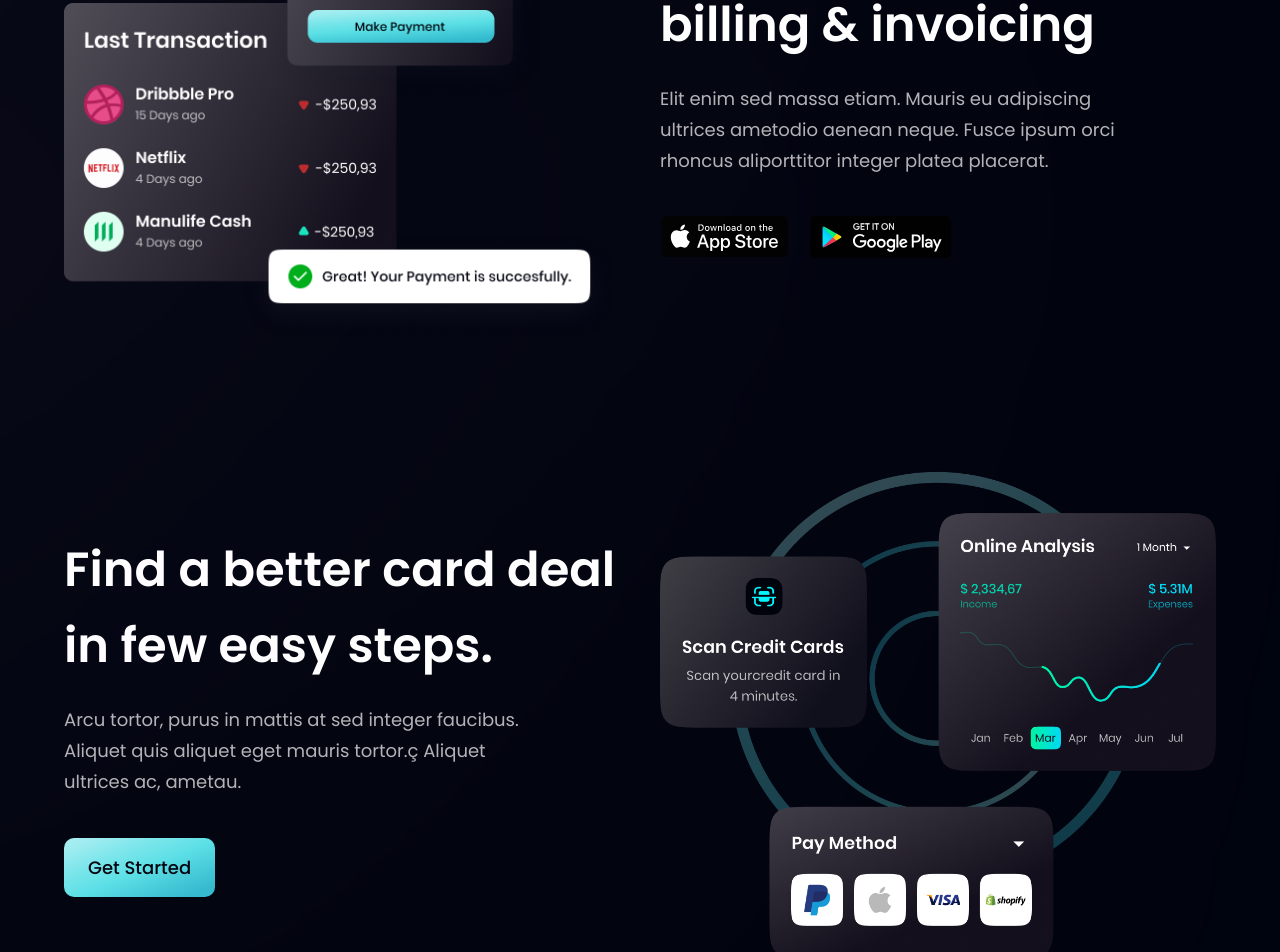
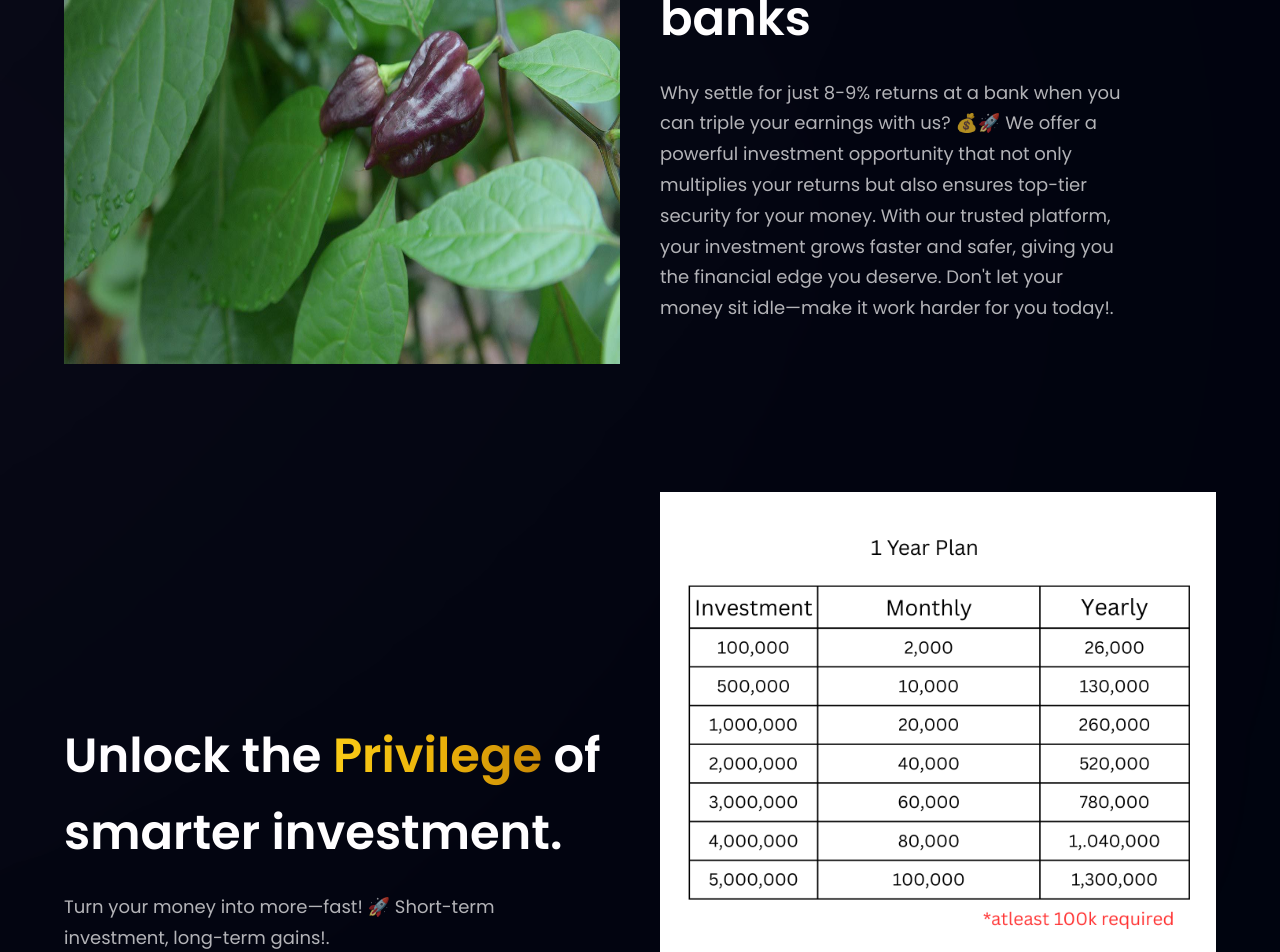
Before and after one commit to thisalchandupa/PowerhandsPlantation, a React (Vite) app: page / in a window 1280 px wide. Shown: the part 1848-2800 px from the top of the page. Built offline with nearby package versions, Linux system fonts and the light colour scheme.

Commit message:
More details added

```diff
--- a/src/assets/index.js
+++ b/src/assets/index.js
@@ -24,6 +24,8 @@ import people01 from "./people01.png";
 import people02 from "./people02.png";
 import people03 from "./people03.png";
 import vanilla from "./vanilla.png";
+import Invest from "./Invest.png";
+import Crop from "./crop.jpg";
 
 export {
   airbnb,
@@ -52,4 +54,6 @@ export {
   people02,
   people03,
   vanilla,
+  Invest,
+  Crop,
 };
--- a/src/components/Billing.jsx
+++ b/src/components/Billing.jsx
@@ -1,10 +1,10 @@
-import { apple, bill, google } from "../assets";
+import { apple, bill, google, Crop } from "../assets";
 import styles, { layout } from "../style";
 
 const Billing = () => (
   <section id="product" className={layout.sectionReverse}>
     <div className={layout.sectionImgReverse}>
-      <img src={bill} alt="billing" className="w-[100%] h-[100%] relative z-[5]" />
+      <img src={Crop} alt="billing" className="w-[100%] h-[100%] relative z-[5]" />
 
       {/* gradient start */}
       <div className="absolute z-[3] -left-1/2 top-0 w-[50%] h-[50%] rounded-full white__gradient" />
@@ -14,18 +14,19 @@ const Billing = () => (
 
     <div className={layout.sectionInfo}>
       <h2 className={styles.heading2}>
-        Easily control your <br className="sm:block hidden" /> billing &
-        invoicing
+        What we offer<br className="sm:block hidden" /> than your average banks
       </h2>
       <p className={`${styles.paragraph} max-w-[470px] mt-5`}>
-        Elit enim sed massa etiam. Mauris eu adipiscing ultrices ametodio
-        aenean neque. Fusce ipsum orci rhoncus aliporttitor integer platea
-        placerat.
+        Why settle for just 8-9% returns at a bank when you can triple your earnings with us?
+        💰🚀 We offer a powerful investment opportunity that not only multiplies your returns
+        but also ensures top-tier security for your money. With our trusted platform, your investment
+        grows faster and safer, giving you the financial edge you deserve. Don't let your money sit
+        idle—make it work harder for you today!.
       </p>
 
       <div className="flex flex-row flex-wrap sm:mt-10 mt-6">
-        <img src={apple} alt="google_play" className="w-[128.86px] h-[42.05px] object-contain mr-5 cursor-pointer" />
-        <img src={google} alt="google_play" className="w-[144.17px] h-[43.08px] object-contain cursor-pointer" />
+        {/* <img src={apple} alt="google_play" className="w-[128.86px] h-[42.05px] object-contain mr-5 cursor-pointer" />
+        <img src={google} alt="google_play" className="w-[144.17px] h-[43.08px] object-contain cursor-pointer" /> */}
       </div>
     </div>
   </section>
--- a/src/components/CardDeal.jsx
+++ b/src/components/CardDeal.jsx
@@ -1,4 +1,4 @@
-import { card } from "../assets";
+import { card, Invest } from "../assets";
 import styles, { layout } from "../style";
 import Button from "./Button";
 
@@ -6,19 +6,21 @@ const CardDeal = () => (
   <section className={layout.section}>
     <div className={layout.sectionInfo}>
       <h2 className={styles.heading2}>
-        Find a better card deal <br className="sm:block hidden" /> in few easy
-        steps.
+        Unlock the{" "}
+        <span className="inline-block bg-clip-text text-transparent bg-gradient-to-r from-yellow-400 via-yellow-500 to-yellow-600">
+          Privilege
+        </span>{" "}
+        of smarter investment.
       </h2>
       <p className={`${styles.paragraph} max-w-[470px] mt-5`}>
-        Arcu tortor, purus in mattis at sed integer faucibus. Aliquet quis
-        aliquet eget mauris tortor.ç Aliquet ultrices ac, ametau.
+        Turn your money into more—fast! 🚀 Short-term investment, long-term gains!.
       </p>
 
       <Button styles={`mt-10`} />
     </div>
 
     <div className={layout.sectionImg}>
-      <img src={card} alt="billing" className="w-[100%] h-[100%]" />
+      <img src={Invest} alt="billing" className="w-[100%] h-[100%]" />
     </div>
   </section>
 );
--- a/src/components/Testimonials.jsx
+++ b/src/components/Testimonials.jsx
@@ -1,26 +1,62 @@
 import { feedback } from "../constants";
-import styles from "../style";
+import styles, { layout } from "../style";
 import FeedbackCard from "./FeedbackCard";
+import { Invest } from "../assets";
+import Button from "./Button";
 
 const Testimonials = () => (
-  <section id="clients" className={`${styles.paddingY} ${styles.flexCenter} flex-col relative `}>
+  <section id="clients" className={`${styles.paddingY} ${styles.flexCenter} flex-col relative`}>
+    {/* Background Gradient */}
     <div className="absolute z-[0] w-[60%] h-[60%] -right-[50%] rounded-full blue__gradient bottom-40" />
 
-    <div className="w-full flex justify-between items-center md:flex-row flex-col sm:mb-16 mb-6 relative z-[1]">
-      <h2 className={styles.heading2}>
-        What People are <br className="sm:block hidden" /> saying about us
-      </h2>
-      <div className="w-full md:mt-0 mt-6">
-        <p className={`${styles.paragraph} text-left max-w-[450px]`}>
-          Everything you need to accept card payments and grow your business
-          anywhere on the planet.
+    {/* Investment Section */}
+    <div className={layout.section}>
+      <div className={layout.sectionInfo}>
+        <h2 className={styles.heading2}>
+          Find a better{" "}
+          <span className="bg-gradient-to-r from-purple-600 via-purple-700 to-purple-800 bg-clip-text text-transparent">
+            Investment
+          </span>{" "}
+          plan <br className="sm:block hidden" /> in a few easy steps.
+        </h2>
+
+        <p className={`${styles.paragraph} max-w-[470px] mt-5`}>
+          Turn your money into more—fast! 🚀 Short-term investment, long-term gains!
         </p>
+        <Button styles="mt-10" />
+      </div>
+
+      <div className={layout.sectionImg}>
+        <img src={Invest} alt="investment" className="w-[100%] h-[100%]" />
       </div>
     </div>
 
-    <div className="flex flex-wrap sm:justify-start justify-center w-full feedback-container relative z-[1]">
-      {feedback.map((card) => <FeedbackCard key={card.id} {...card} />)}
+    <div className={layout.section}>
+      <div className={layout.sectionInfo}>
+        <h2 className={styles.heading2}>
+          Build your{" "}
+          <span className="inline-block bg-clip-text text-transparent bg-gradient-to-r from-white via-blue-200 to-pink-300 bg-[200%_200%] animate-shimmer">
+            Legacy
+          </span>{" "}
+          today.<br />invest wisely, prosper forever!
+        </h2>
+        <p className={`${styles.paragraph} max-w-[470px] mt-5`}>
+          Turn your money into more—fast! 🚀 Short-term investment, long-term gains!
+        </p>
+        <Button styles="mt-10" />
+      </div>
+
+      <div className={layout.sectionImg}>
+        <img src={Invest} alt="investment" className="w-[100%] h-[100%]" />
+      </div>
     </div>
+
+    {/* Testimonials Section */}
+    {/* <div className="flex flex-wrap sm:justify-start justify-center w-full feedback-container relative z-[1]">
+      {feedback.map((card) => (
+        <FeedbackCard key={card.id} {...card} />
+      ))}
+    </div> */}
   </section>
 );
 
--- a/src/constants/index.js
+++ b/src/constants/index.js
@@ -16,6 +16,10 @@ export const navLinks = [
   {
     id: "clients",
     title: "Long Term Investments",
+  },
+  {
+    id: "bruh",
+    title: "Contact Us",
   },
 ];
 
--- a/tailwind.config.cjs
+++ b/tailwind.config.cjs
@@ -13,6 +13,20 @@ module.exports = {
       fontFamily: {
         poppins: ["Poppins", "sans-serif"],
       },
+      animation: {
+        shimmer: "shimmer 2s infinite ease-in-out",
+      },
+      keyframes: {
+        shimmer: {
+          "0%": { "background-position": "0% 50%" },
+          "50%": { "background-position": "100% 50%" },
+          "100%": { "background-position": "0% 50%" },
+        },
+      },
+      backgroundSize: {
+        // Make sure the gradient is large enough to animate
+        '200': '200% 200%',
+      },
     },
     screens: {
       xs: "480px",
```
Also changed, not shown: src/assets/Invest.png (added), src/assets/crop.jpg (added), src/components/LonT.jsx (added).
